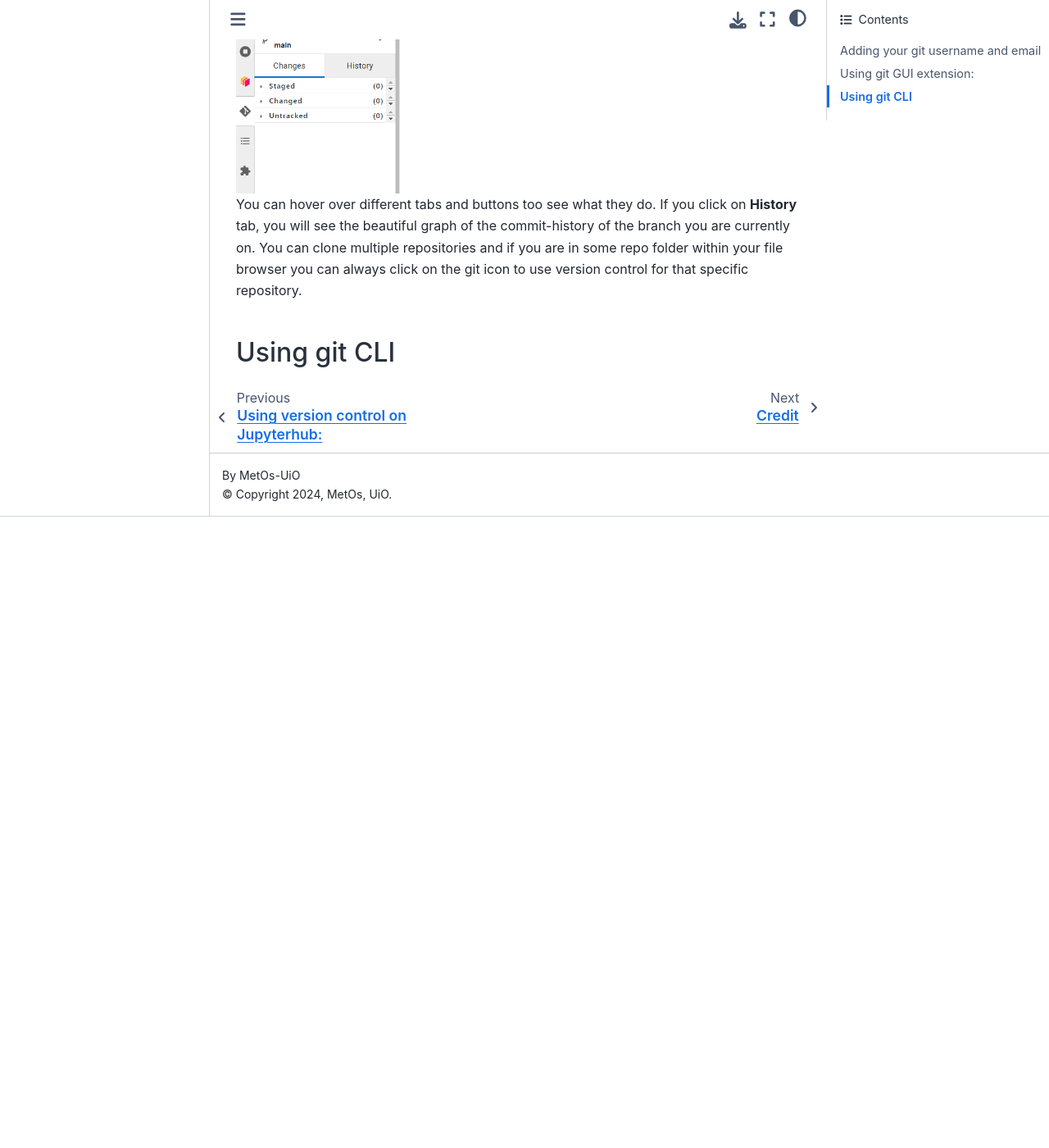
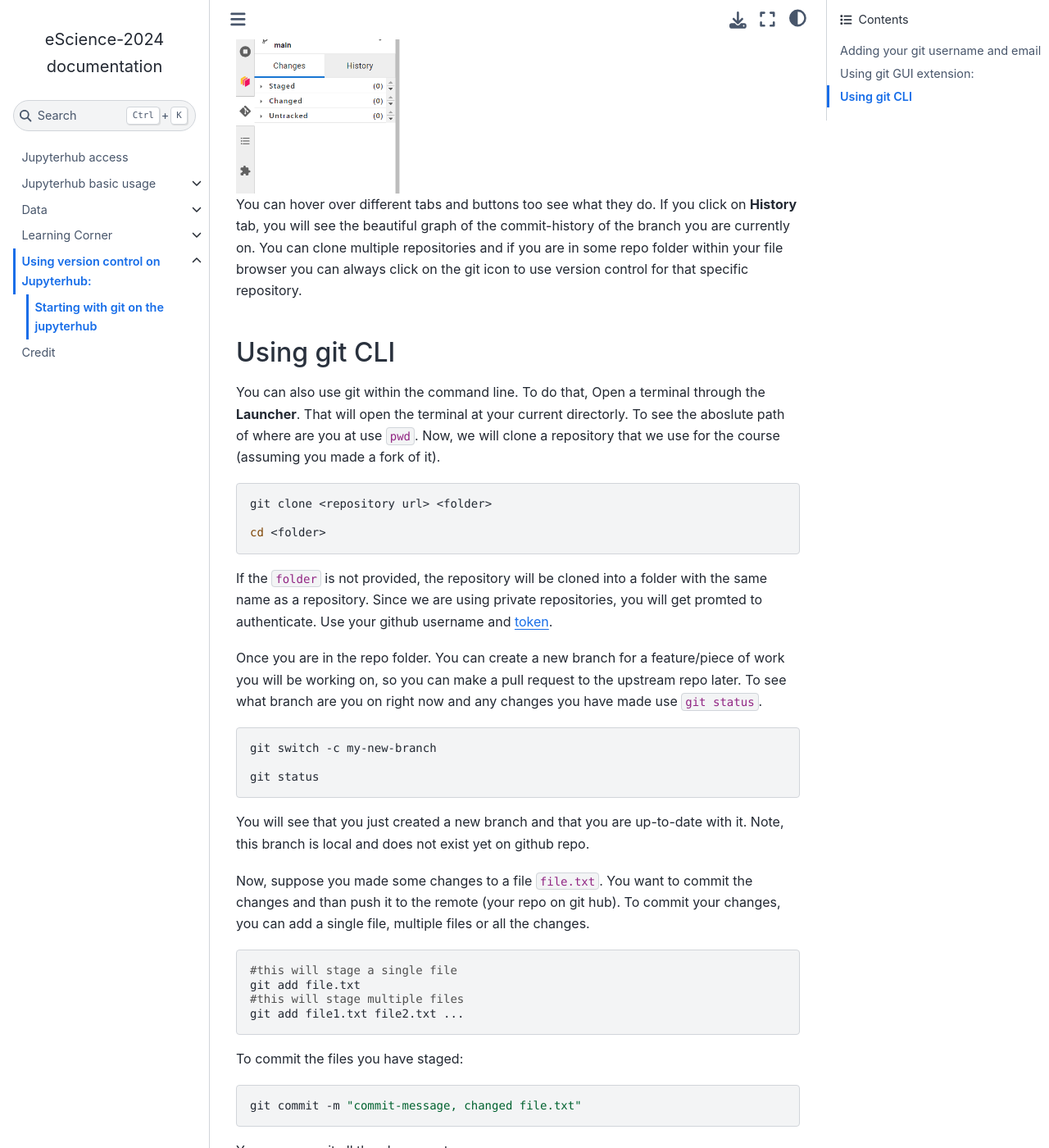
Before and after one commit to MetOs-UiO/eScience2024, a Sphinx documentation site: the page built from docs/git_integration/git_jlab.rst, in a window 1280 px wide and 1400 px high, scrolled down 1459 px. Shown: the whole window at 82% size. Built offline with Sphinx 7.4.7 and the Sphinx Book theme 1.1.4, drawn with Linux system fonts in a browser that asks for light colours; before the commit the page ends 2089 px from its top, so only the background shows below that; some of the changed text lies outside the part shown.

Commit message:
add git cli examples

```diff
--- a/docs/git_integration/git_jlab.rst
+++ b/docs/git_integration/git_jlab.rst
@@ -1,5 +1,5 @@
 Starting with git on the jupyterhub
-===========================
+===================================
 
 
 Adding your git username and email
@@ -48,3 +48,58 @@
 
 Using git CLI
 -------------
+
+You can also use git within the command line.
+To do that, Open a terminal through the **Launcher**. That will open the terminal at your current directorly.
+To see the aboslute path of where are you at use ``pwd``. Now, we will clone a repository that we use for the course (assuming you made a fork of it).
+
+.. code-block:: bash
+
+  git clone <repository url> <folder>
+
+  cd <folder>
+
+If the ``folder`` is not provided, the repository will be cloned into a folder with the same name as a repository.
+Since we are using private repositories, you will get promted to authenticate. Use your github username and `token  <https://docs.github.com/en/enterprise-server@3.9/authentication/keeping-your-account-and-data-secure/managing-your-personal-access-tokens>`_.
+
+Once you are in the repo folder. You can create a new branch for a feature/piece of work you will be working on, so you can make a pull request to the upstream repo later.
+To see what branch are you on right now and any changes you have made use ``git status``.
+
+.. code-block:: bash
+
+  git switch -c my-new-branch
+
+  git status
+
+You will see that you just created a new branch and that you are up-to-date with it. Note, this branch is local and does not exist yet on github repo.
+
+Now, suppose you made some changes to a file ``file.txt``. You want to commit the changes and than push it to the remote (your repo on git hub). To commit your changes, you can add a single file, multiple files or all the changes.
+
+.. code-block:: bash
+
+  #this will stage a single file
+  git add file.txt
+  #this will stage multiple files
+  git add file1.txt file2.txt ...
+
+To commit the files you have staged:
+
+.. code-block:: bash
+
+  git commit -m "commit-message, changed file.txt"
+
+You can commit all the changes at once:
+
+.. code-block:: bash
+
+  git commit -a -m "changed bunch of stuff"
+
+Once you've made commits, you want to push them to the remote repository:
+
+.. code-block:: bash
+
+  #--set-upstream origin my-new-branch is only needed once
+  # for every newly created branch to push it along with commits.
+  git push --set-upstream origin my-new-branch
+  # after that you can just simply do:
+  git push
```
